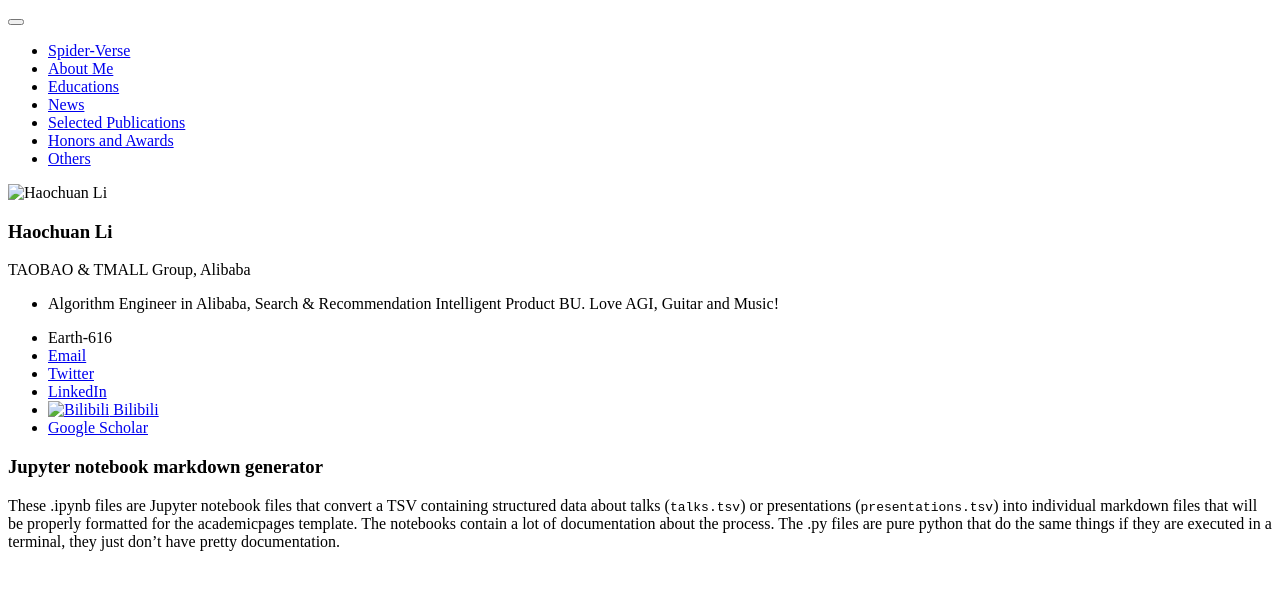
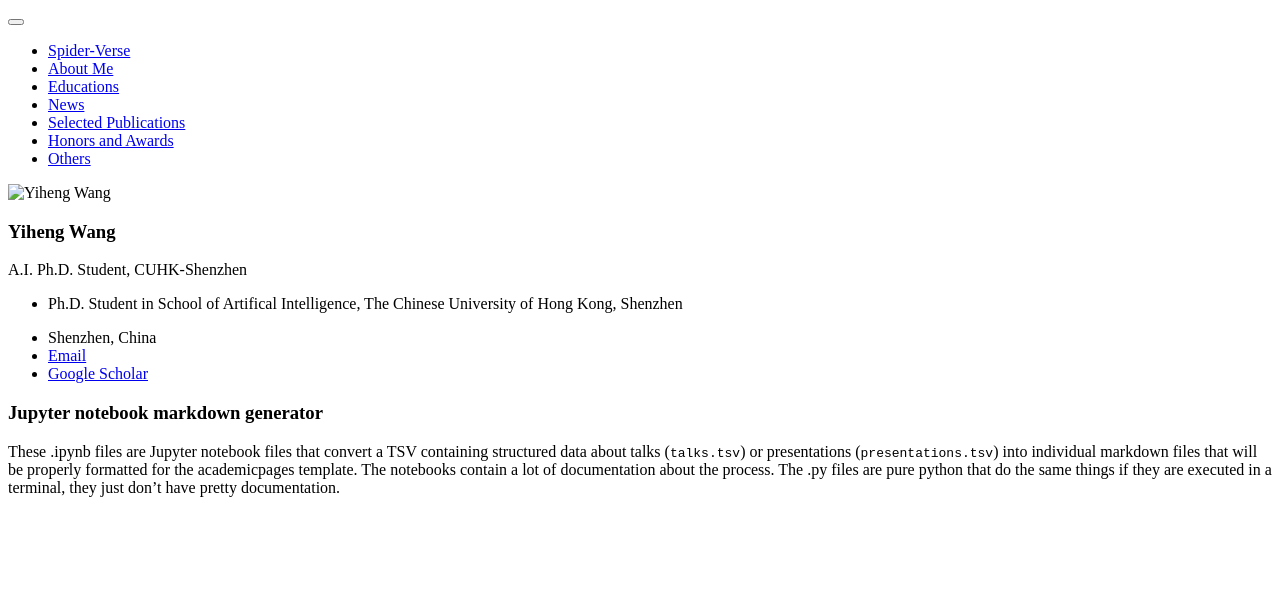
Before and after one commit to yeehengwang/yeehengwang.github.io, a Jekyll site: the page built from markdown_generator/readme.md, in a window 1280 px wide. Shown: the top 590 px of the page. Built offline with Jekyll 4.4.1, drawn with Linux system fonts in a browser that asks for light colours; our own code applies the rules of GitHub Pages for plain Markdown files; a script bundle is joined from its source files by our own code; library files that are not in the unit come from our copies.

Commit message:
version2

```diff
--- a/_config.yml
+++ b/_config.yml
@@ -6,29 +6,29 @@
 # `jekyll serve`. If you change this file, please restart the server process.
 
 # Site Settings
-title                    : "Haochuan Li"
-description              : "Algorithm Engineer in Alibaba, Search & Recommendation Intelligent Product BU. Love AGI, Guitar and Music!"
-repository               : "haochuan-li/haochuan-li.github.io"
+title                    : "Yiheng Wang"
+description              : "Ph.D. Student in School of Artifical Intelligence, The Chinese University of Hong Kong, Shenzhen"
+repository               : "yeehengwang/yeehengwang.github.io"
 google_scholar_stats_use_cdn : true
 
 # google analytics
-google_analytics_id      : "G-T1YRGC8FY6" # get google_analytics_id from https://analytics.google.com/analytics/
+google_analytics_id      : # get google_analytics_id from https://analytics.google.com/analytics/
 
 # SEO Related
-google_site_verification : "LWWQGZmhHu6OLNLmg2wJxhXMSyChmwY-yqQItsPB3K0" # get google_site_verification from https://search.google.com/search-console/about
-bing_site_verification   : "4A018E2B53822C7498757E9DF6A1F7BF" # get bing_site_verification from https://www.bing.com/webmasters/about
+google_site_verification :  # get google_site_verification from https://search.google.com/search-console/about
+bing_site_verification   :  # get bing_site_verification from https://www.bing.com/webmasters/about
 baidu_site_verification  :  # get baidu_site_verification from https://ziyuan.baidu.com/login/index?u=/site/index
 
 # Site Author
 author:
-  name             : "Haochuan Li"
+  name             : "Yiheng Wang"
   avatar           : "images/lhc&DT1.jpg"
-  bio              : "TAOBAO & TMALL Group, Alibaba"
-  location         : "Earth-616"
+  bio              : "A.I. Ph.D. Student, CUHK-Shenzhen"
+  location         : "Shenzhen, China"
   employer         :
   pubmed           :
-  googlescholar    : "https://scholar.google.com/citations?user=BZatqJ0AAAAJ&hl=en"
-  email            : "haochuan@u.nus.edu"
+  googlescholar    : "https://scholar.google.com/citations?user=tteoyooAAAAJ&hl=en&oi=ao"
+  email            : "yihengwang1@link.cuhk.edu.cn"
   researchgate     :  # e.g., "https://www.researchgate.net/profile/yourprofile"
   uri              :
   bitbucket        :
@@ -43,7 +43,7 @@ author:
   instagram        :
   impactstory      : # e.g., "https://profiles.impactstory.org/u/xxxx-xxxx-xxxx-xxxx"
   lastfm           :
-  linkedin         : "haochuan-li" # e.g., "linkedin username"
+  linkedin         : # e.g., "linkedin username"
   dblp             : # e.g., "https://dblp.org/pid/xx/xxxx.html"
   orcid            : # e.g., "https://orcid.org/xxxx"
   pinterest        :
@@ -51,8 +51,8 @@ author:
   stackoverflow    : # http://stackoverflow.com/users/123456/username
   steam            :
   tumblr           :
-  twitter          : "Spidey000918"
-  bilibili         : "26622551"
+  twitter          :
+  bilibili         :
   vine             :
   weibo            :
   xing             :
```
Also changed, not shown: _pages/about.md (+1 -1 lines).
